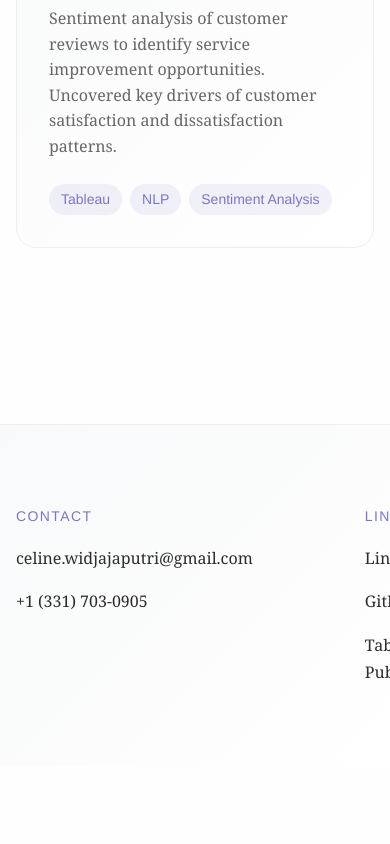
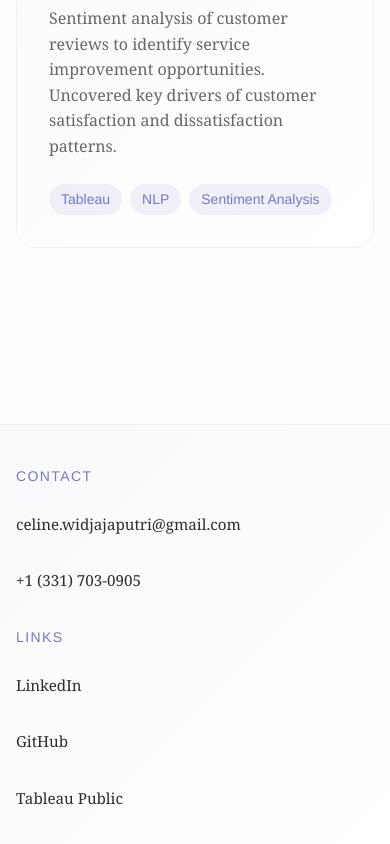
Before and after one commit to celinewidjaja/personal-website, a plain HTML site: page index.html in a window 390 px wide. Shown: the part 6362-7206 px from the top of the page. Before the commit the page ends 7128 px from the top, so only its background shows below. Drawn offline with Linux system fonts and the light colour scheme.

Commit message:
Update index.html

```diff
--- a/index.html
+++ b/index.html
@@ -1319,6 +1319,33 @@
                 word-wrap: break-word;
                 overflow-wrap: break-word;
             }
+
+            /* Contact section mobile */
+            .contact-grid {
+                display: block !important; /* Stack vertically instead of grid */
+                gap: 2rem;
+            }
+
+            .contact-grid > div {
+                margin-bottom: 2rem;
+            }
+
+            .contact-grid > div:last-child {
+                margin-bottom: 0;
+            }
+
+            /* Adjust contact section padding on mobile */
+            .contact {
+                padding-top: 2rem;
+                padding-bottom: 2rem;
+            }
+
+            /* Make contact links more touch-friendly */
+            .contact-links a {
+                padding: 0.5rem 0;
+                display: block;
+                font-size: 1rem;
+            }
         }
 
         /* For very small screens */
@@ -1399,6 +1426,37 @@
                 display: block !important;
                 margin-bottom: 8px !important;
                 margin-right: 0 !important;
+            }
+
+            .contact-grid {
+                display: block !important;
+                gap: 1.5rem; /* Slightly less gap for small screens */
+            }
+
+            .contact-grid > div {
+                margin-bottom: 1.5rem;
+            }
+
+            .contact-grid > div:last-child {
+                margin-bottom: 0;
+            }
+
+            /* Tighter contact section padding */
+            .contact {
+                padding-top: 1.5rem;
+                padding-bottom: 1.5rem;
+            }
+
+            /* Contact links for small screens */
+            .contact-links a {
+                padding: 0.4rem 0;
+                display: block;
+                font-size: 0.95rem; /* Slightly smaller text */
+            }
+
+            /* Reduce section title spacing */
+            .contact h4 {
+                margin-bottom: 0.75rem;
             }
         }
     </style>
```
